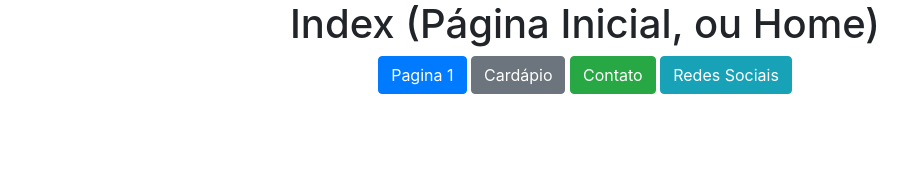
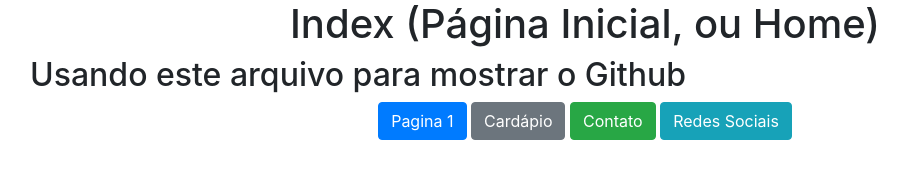
Before and after one commit to newtoncalegari/d03-web, a plain HTML site: page index.html in a window 1280 px wide. Shown: the whole page, without its empty margins (55-962 px from the left). Drawn offline with nearby package versions, Linux system fonts and the light colour scheme.

Commit message:
Atualizando index.html

```diff
--- a/index.html
+++ b/index.html
@@ -24,6 +24,7 @@
 		<div class="row">
 			<div class="col-12">
 				<h1>Index (Página Inicial, ou Home)</h1>
+				<h2>Usando este arquivo para mostrar o Github</h2>
 			</div>
 		</div>
 
```
